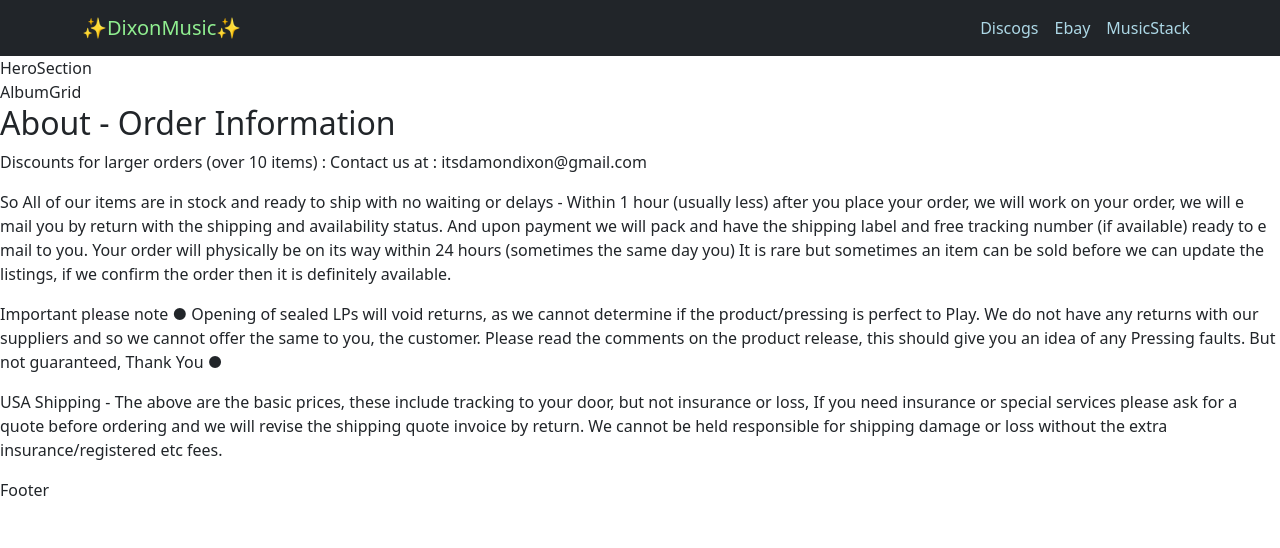
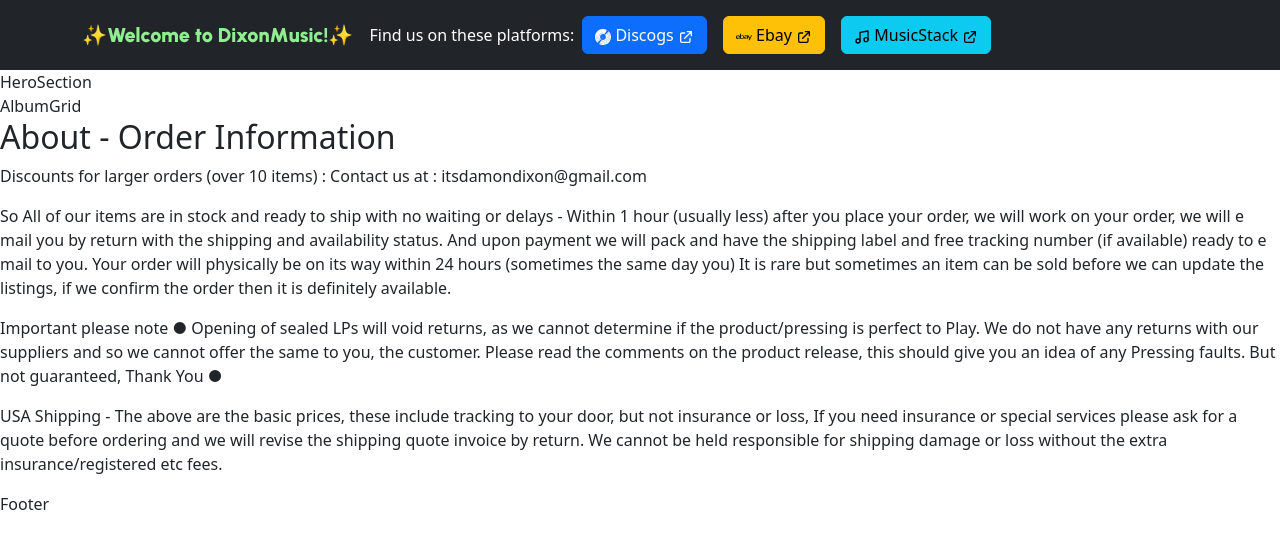
Before and after one commit to lemonase/dixonmusic-website, a React (Vite) app in the folder dixonmusic-react/: page / in a window 1280 px wide. Shown: the top 548 px of the page. Built offline with nearby package versions, Linux system fonts and the light colour scheme.

Commit message:
add css for fonts

```diff
--- a/dixonmusic-react/package.json
+++ b/dixonmusic-react/package.json
@@ -10,15 +10,19 @@
   },
   "dependencies": {
     "bootstrap": "^5.2.2",
+    "disconnect": "^1.2.2",
+    "dotenv": "^16.0.3",
     "react": "^18.2.0",
     "react-bootstrap": "^2.6.0",
     "react-dom": "^18.2.0",
     "react-icons": "^4.6.0"
   },
   "devDependencies": {
+    "@types/node": "^18.11.9",
     "@types/react": "^18.0.24",
     "@types/react-dom": "^18.0.8",
     "@vitejs/plugin-react": "^2.2.0",
+    "requirejs": "^2.3.6",
     "typescript": "^4.6.4",
     "vite": "^3.2.3"
   }
--- a/dixonmusic-react/src/components/AlbumGrid/AlbumGrid.tsx
+++ b/dixonmusic-react/src/components/AlbumGrid/AlbumGrid.tsx
@@ -1,4 +1,8 @@
 import React from "react";
+
+// import Discogs from "../../../node_modules/disconnect";
+
+// const dis = new Discogs({ userToken: import.meta.env["DISCOGS_API_TOKEN"] });
 
 function AlbumGrid() {
   return <div>AlbumGrid</div>;
--- a/dixonmusic-react/src/components/NavbarComponents/BrandText.tsx
+++ b/dixonmusic-react/src/components/NavbarComponents/BrandText.tsx
@@ -1,7 +1,7 @@
 import React from "react";
 
 const emojis = "✨";
-const text = "DixonMusic";
+const text = "Welcome to DixonMusic!";
 
 function BrandText() {
   return (
--- a/dixonmusic-react/src/components/NavbarComponents/Navbar.css
+++ b/dixonmusic-react/src/components/NavbarComponents/Navbar.css
@@ -1,6 +1,9 @@
+@import url('https://fonts.googleapis.com/css2?family=Urbanist:wght@900&display=swap');
+
 .brand-text {
     display: inline;
     color: lightgreen;
+    font-family: 'Urbanist', sans-serif;
 }
 
 .link-text > a {
--- a/dixonmusic-react/src/components/NavbarComponents/Navbar.tsx
+++ b/dixonmusic-react/src/components/NavbarComponents/Navbar.tsx
@@ -7,6 +7,7 @@ import Button from "react-bootstrap/Button";
 import "./Navbar.css";
 import NavbarBrandLogo from "./NavbarBrandLogo";
 import BrandText from "./BrandText";
+import ExternalLinkButton from "./ExternalLinkButton";
 
 const MainNavbar = () => {
   return (
@@ -17,17 +18,30 @@ const MainNavbar = () => {
           <BrandText />
           <NavbarBrandLogo />
         </Navbar.Brand>
+
         <Navbar.Toggle aria-controls="basic-navbar-nav" />
-        <Navbar.Collapse id="basic-navbar-nav">
-          <Navbar.Collapse className="justify-content-end">
-            <Nav className="link-text">
-              <Nav.Link href="https://www.discogs.com/seller/dixonmusic/profile">
-                Discogs
-              </Nav.Link>
-              <Nav.Link href="#">Ebay</Nav.Link>
-              <Nav.Link href="#">MusicStack</Nav.Link>
-            </Nav>
-          </Navbar.Collapse>
+        <Navbar.Collapse className="justify-content-left">
+          <Nav style={{ color: "white" }}>Find us on these platforms:</Nav>
+          <Nav className="link-text">
+            <ExternalLinkButton
+              href="https://www.discogs.com/seller/dixonmusic/profile"
+              variant="primary"
+              buttonText="Discogs"
+              iconType="discogs"
+            />
+            <ExternalLinkButton
+              href="#"
+              variant="warning"
+              buttonText="Ebay"
+              iconType="ebay"
+            />
+            <ExternalLinkButton
+              href="#"
+              variant="info"
+              buttonText="MusicStack"
+              iconType="musicstack"
+            />
+          </Nav>
         </Navbar.Collapse>
       </Container>
     </Navbar>
```
Also changed, not shown: dixonmusic-react/src/main.tsx (+7 -6 lines), dixonmusic-react/src/main.css (added), 1 other file (tests, documents, lock files or other folders).
